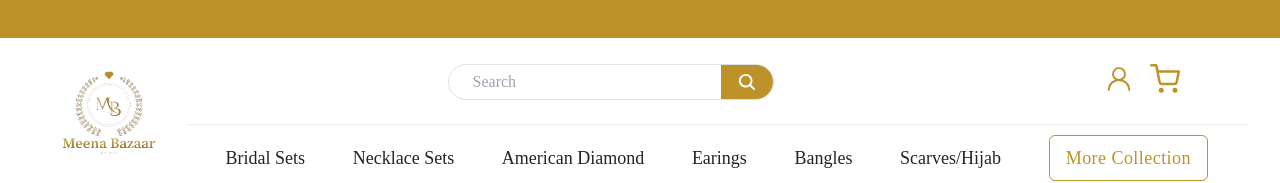
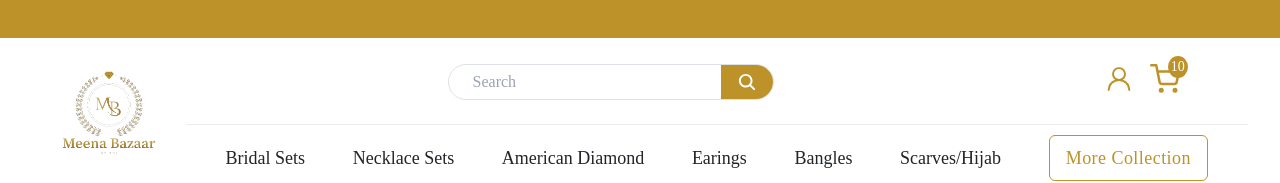
Before and after one commit to MuhammadDaniyal/frontend-landing-page, a React (Create React App) app: page / in a window 1280 px wide. Shown: the top 183 px of the page. Built offline with nearby package versions, Linux system fonts and the light colour scheme.

Commit message:
navbar and footer fixes done

```diff
--- a/src/components/shared/Navbar.jsx
+++ b/src/components/shared/Navbar.jsx
@@ -96,7 +96,10 @@ const Navbar = () => {
               </div>
               <div className=" w-1/5 flex gap-3 justify-center">
                 <GoPerson className=" text-3xl text-primaryColor cursor-pointer" data-bs-toggle="modal" data-bs-target="#staticBackdrop" />
-                <FiShoppingCart className=" text-3xl text-primaryColor cursor-pointer" />
+                <div className="relative">
+                  <span className=" absolute -right-2 -top-2 text-center text-white text-sm bg-primaryColor rounded-[50%] py-[1px] px-[3px] ">10</span>
+                  <FiShoppingCart className=" text-3xl text-primaryColor" />
+                </div>
               </div>
             </div>
             <ul
@@ -168,7 +171,10 @@ const Navbar = () => {
               className=" text-3xl text-primaryColor"
               onClick={() => setIsMobileOpen((prev) => !prev)}
             />
-            <FiShoppingCart className=" text-3xl text-primaryColor" />
+            <div className="relative">
+              <span className=" absolute -right-2 -top-1 text-center text-white text-xs bg-primaryColor rounded-[50%] py-[1px] px-[3px] ">10</span>
+              <FiShoppingCart className=" text-3xl text-primaryColor" />
+            </div>
           </div>
           <div
             className={` ${isMobileOpen ? "flex" : "hidden"
```
